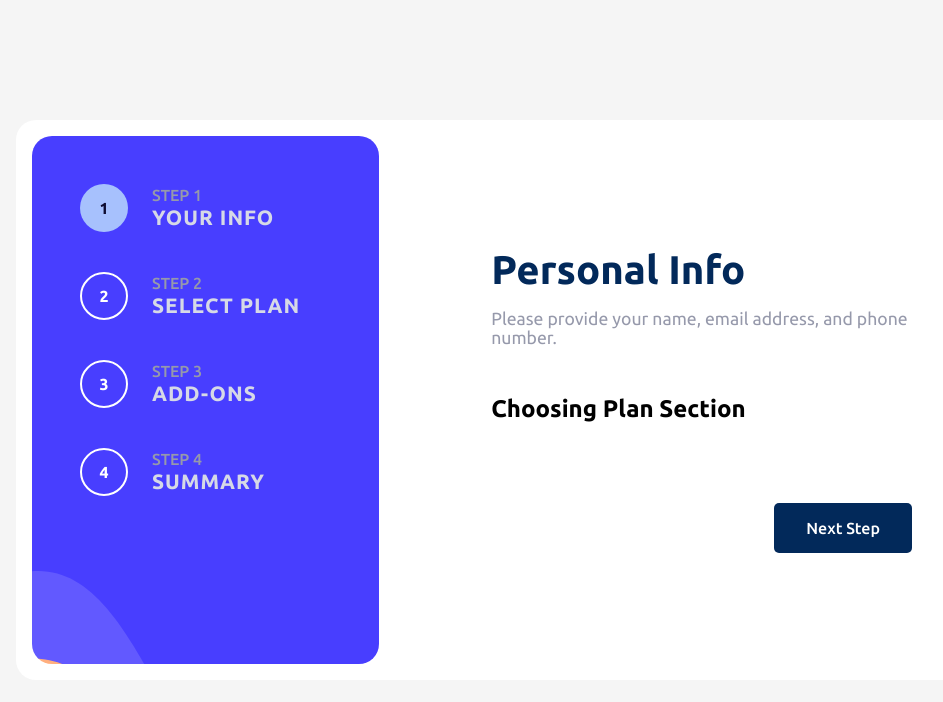
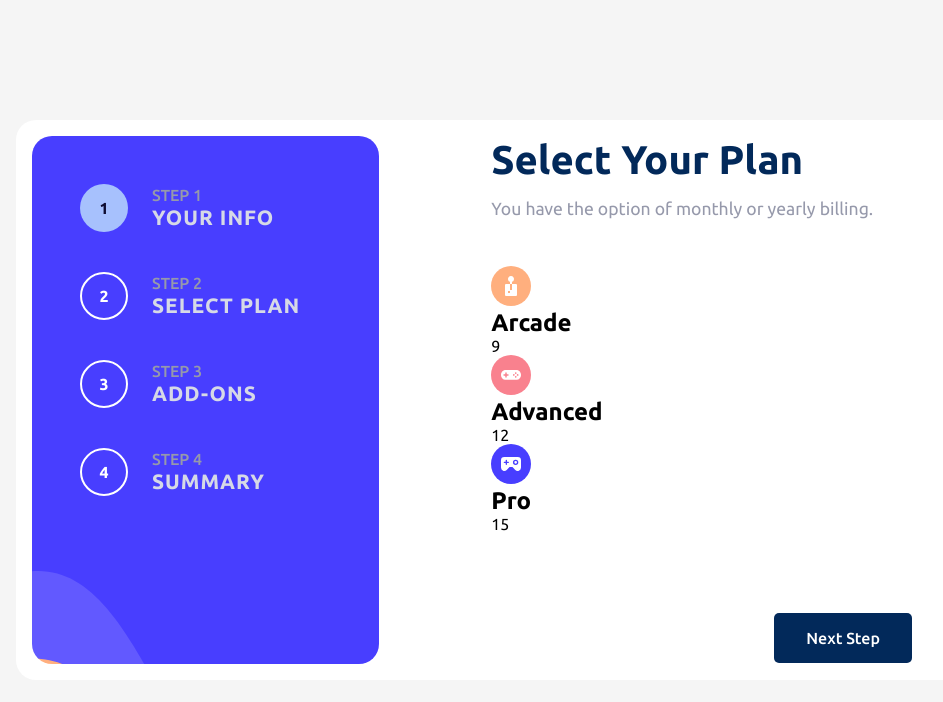
Before and after one commit to kaya70875/multi-step-form-react, a React (Vite) app in the folder multi-step-form/: page /select-plan in a window 1280 px wide. Shown: the top 702 px of the page, without its empty margins (112-1055 px from the left). Built offline with nearby package versions, Linux system fonts and the light colour scheme.

Commit message:
add cards object

```diff
--- a/multi-step-form/src/components/routes/ChsPlan.tsx
+++ b/multi-step-form/src/components/routes/ChsPlan.tsx
@@ -3,18 +3,60 @@ import FormInfoSection from "../FormInfoSection";
 import FormStepsSection from "../FormStepsSection";
 import SubmitButton from "../buttons/FormButton";
 
+// Import Images
+import arcade from "../../assets/images/icon-arcade.svg";
+import advanced from "../../assets/images/icon-advanced.svg";
+import pro from "../../assets/images/icon-pro.svg";
+
 export default function ChsPlan() {
     const [activeStep , setActiveStep] = useState<number>(1);
+
+    const cards = [
+        {
+            id: '1',
+            title: "Arcade",
+            price: 9,
+            isSelected: false,
+            imgSrc: arcade,
+        },
+        {
+            id: '2',
+            title: "Advanced",
+            price: 12,
+            isSelected: false,
+            imgSrc: advanced,
+        },
+        {
+            id: '3',
+            title: "Pro",
+            price: 15,
+            isSelected: false,
+            imgSrc: pro,
+        },
+    ];
   return (
     <>
       <FormStepsSection activeStep={activeStep} />
       <FormInfoSection
-        formHeader="Personal Info"
-        formInfo="Please provide your name, email address, and phone number."
+        formHeader="Select Your Plan"
+        formInfo="You have the option of monthly or yearly billing."
       >
         <section className="form">
           <form>
-            <h2>Choosing Plan Section</h2>
+            <div className="cards-wrapper">
+                {cards.map(card => (
+                    <div className="card" id={card.id}>
+                    <header>
+                        <img src={card.imgSrc} alt={card.title} />
+                    </header>
+                    <div className="card-info">
+                        <h2>{card.title}</h2>
+                        <p>{card.price}</p>
+                    </div>
+                </div>
+                ))}
+
+            </div>
 
             <SubmitButton setActiveStep={setActiveStep} />
           </form>
```
